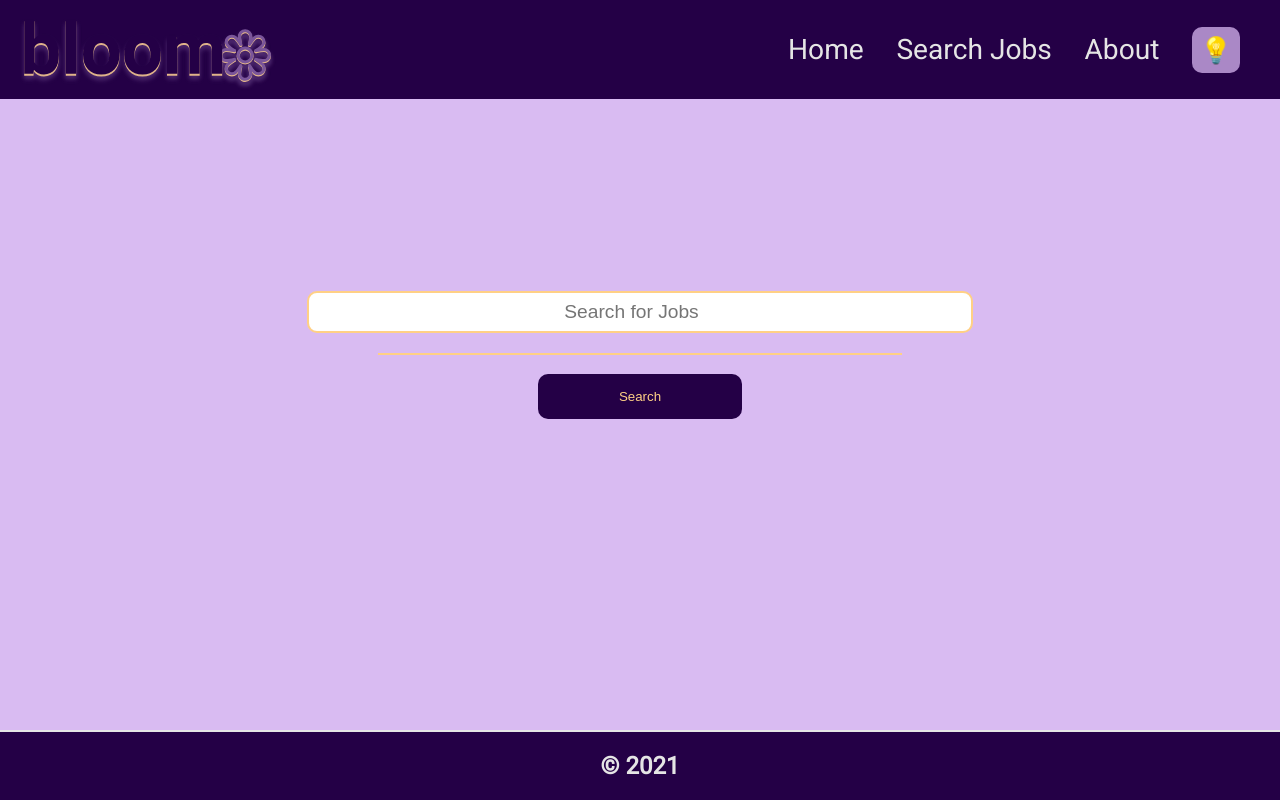
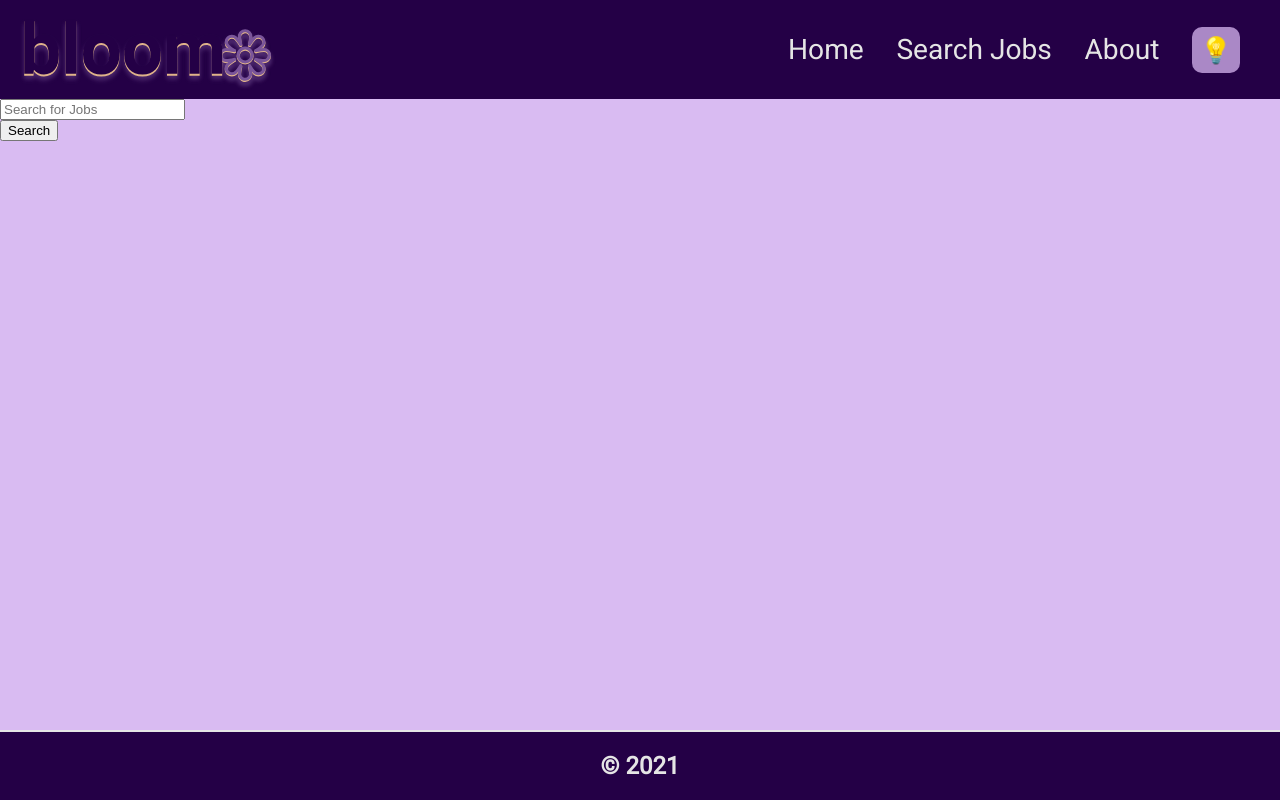
Before and after one commit to Avixph/project-bloom, a React (Create React App) app: page /search in a window 1280 px wide. Built offline with nearby package versions, Linux system fonts and the light colour scheme.

Commit message:
added dark props to SearchField component

```diff
--- a/src/components/SearchField.js
+++ b/src/components/SearchField.js
@@ -1,13 +1,12 @@
 // searching input + button
 //using Redux react toolkit and slice
 
-import "../styles/componentStyles/SearchField.css";
 import React, { useState } from "react";
 import { useDispatch } from "react-redux";
 //(Below)import Thunk
 import { fetchSearch } from "../redux/searchJobSlice";
 
-export default function SearchField() {
+export default function SearchField({dark}) {
   const dispatch = useDispatch();
 
   const [search, setSearch] = useState("");
@@ -19,24 +18,21 @@ export default function SearchField() {
 
   // console.log(search);
 
-  const handleSearchSubmit = ({ dark }) => {
+  const handleSearchSubmit = () => {
     const field = search;
     dispatch(fetchSearch(field));
   };
 
   return (
-    <div className="searchField">
+    <div className={dark ? "searchField" : "darkSearchField"}>
       <input
         type="Search"
         placeholder="Search for Jobs"
         value={search}
         onChange={handleSearchInput}
-        className="searchInput"
       />
-      <div className="searchDivider"></div>
-      <button onClick={handleSearchSubmit} className="searchBttn">
-        Search
-      </button>
+      <div className={dark ? "searchDivider" : "darkSearchDivider"}></div>
+      <button onClick={handleSearchSubmit}>Search</button>
     </div>
   );
 }
```
